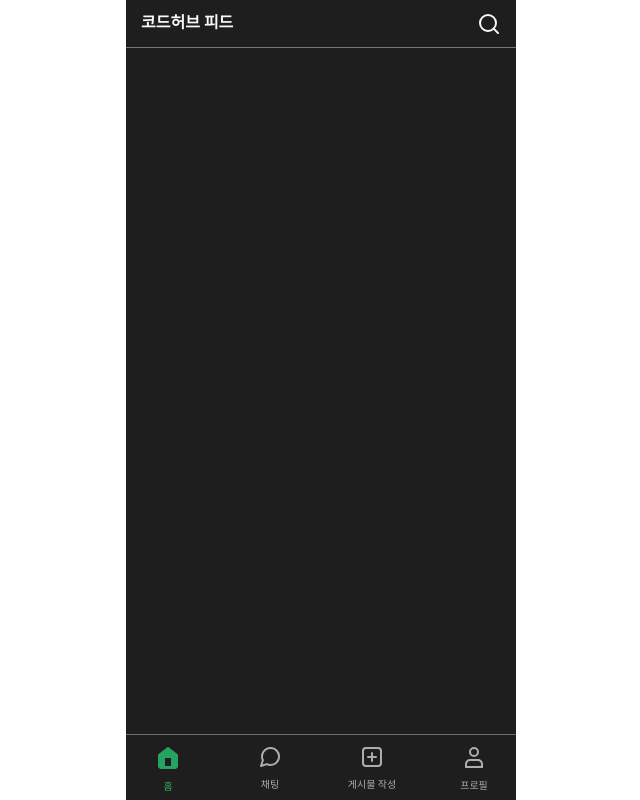
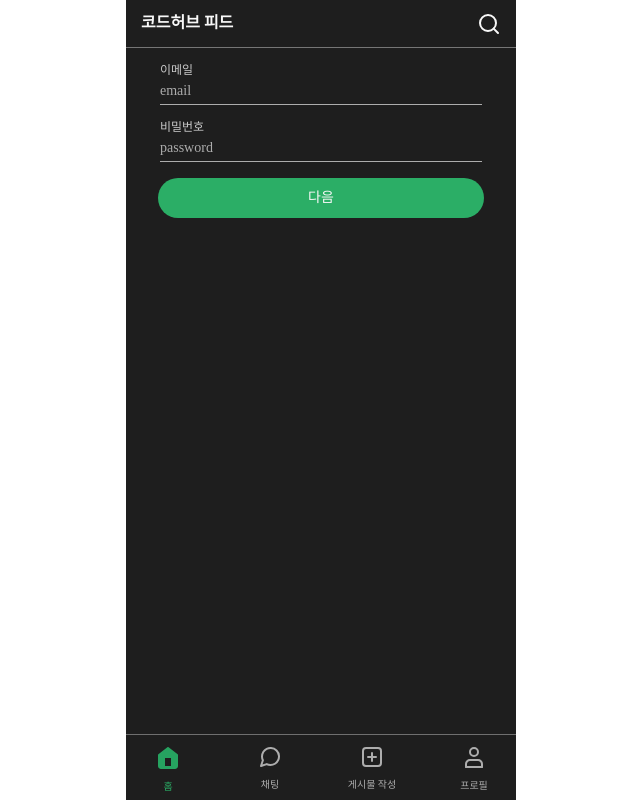
Before and after one commit to FRONTENDSCHOOL5/final-03-code-space, a React (Create React App) app: page / in a window 1280 px wide. Shown: the whole page, without its empty margins (319-959 px from the left). Built offline with nearby package versions, Linux system fonts and the light colour scheme; a web font is replaced by a local one.

Commit message:
♻️ Refactor : MainHeader 코드수정.

```diff
--- a/src/Components/Common/MainHeader.jsx
+++ b/src/Components/Common/MainHeader.jsx
@@ -3,15 +3,13 @@ import styled from 'styled-components';
 import backIcon from '../../assets/icon-arrow-left.svg';
 import searchIcon from '../../assets/icon-search.svg';
 import Button from './Button';
-const MainHeader = ({ type, leftChild, rightChild }) => {
-  leftChild = '코드허브 피드';
-  type = 'feed';
+const MainHeader = ({ type }) => {
   return (
     <>
       <SLayout>
         {type === 'feed' ? (
           <>
-            <div>{leftChild}</div>
+            <div>코드허브 피드</div>
             <img src={searchIcon} alt="돋보기"></img>
           </>
         ) : (
--- a/src/Pages/MainPage.jsx
+++ b/src/Pages/MainPage.jsx
@@ -8,10 +8,13 @@ import BottomNav from '../Components/Common/BottomNav';
 const MainPage = () => {
   return (
     <SMain>
-      <MainHeader />
-      {/* <Input placeholder="email" label="이메일" /> */}
-      {/* <Input placeholder="password" label="비밀번호" /> */}
-      <SBtnBox>{/* <Button>다음</Button> */}</SBtnBox>
+      <MainHeader type="feed" />
+      {/* <LoginHeader HeadTitle="이메일로 회원가입" /> */}
+      <Input placeholder="email" label="이메일" />
+      <Input placeholder="password" label="비밀번호" />
+      <SBtnBox>
+        <Button>다음</Button>
+      </SBtnBox>
       <BottomNav />
     </SMain>
   );
```
